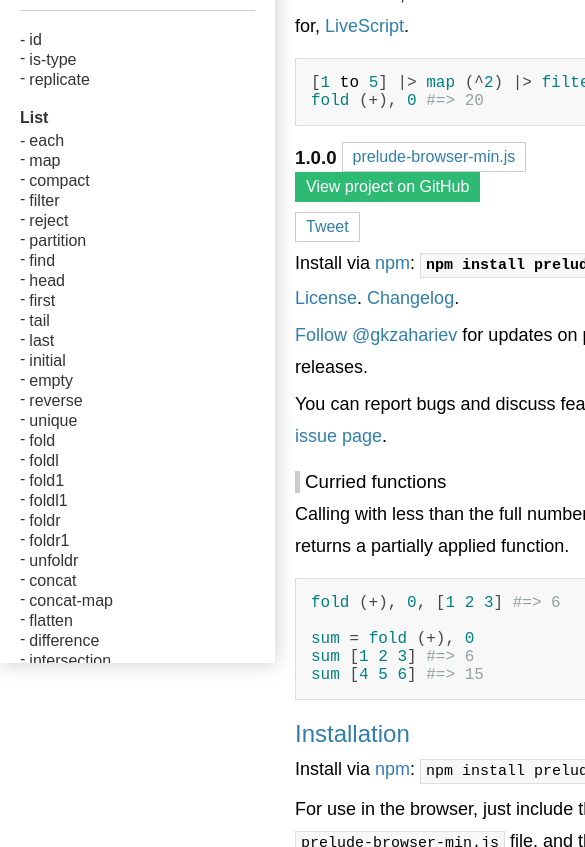
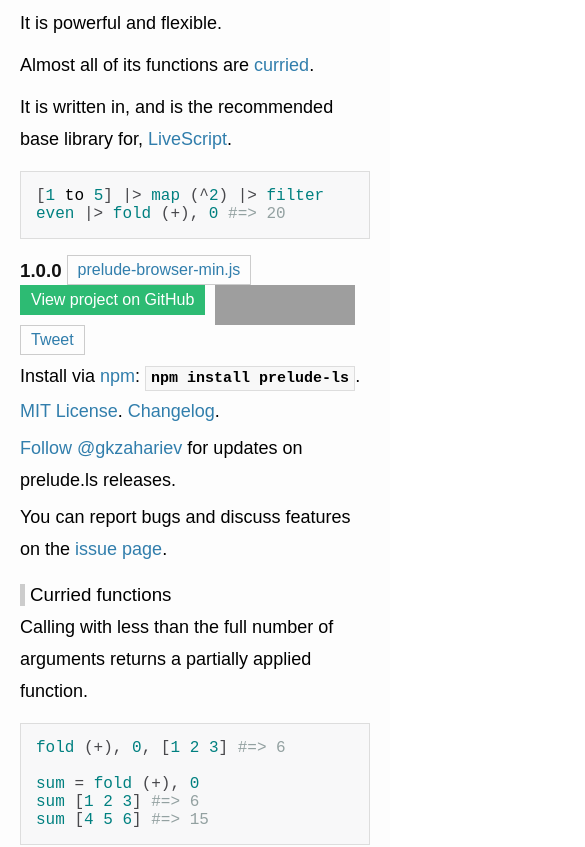
Before and after one commit to gkz/prelude-ls, a plain HTML site: page index.html in a window 390 px wide. Shown: the part 181-1028 px from the top of the page, 585 px wide, since content can reach past the window. Drawn offline with Linux system fonts and the light colour scheme; grey boxes are pictures that could not be loaded.

Commit message:
Mobile styles

```diff
--- a/styles.less
+++ b/styles.less
@@ -258,3 +258,20 @@ hr {
     margin-bottom: 5px;
   }
 }
+
+@media (max-width: 900px) {
+  #sidebar {
+    position: static;
+    display: block;
+    width: 100%;
+    overflow: hidden;
+
+    nav {
+      display: none;
+    }
+  }
+  #content {
+    margin-left: 0;
+    position: static;
+  }
+}
```
Also changed, not shown: styles.css.
